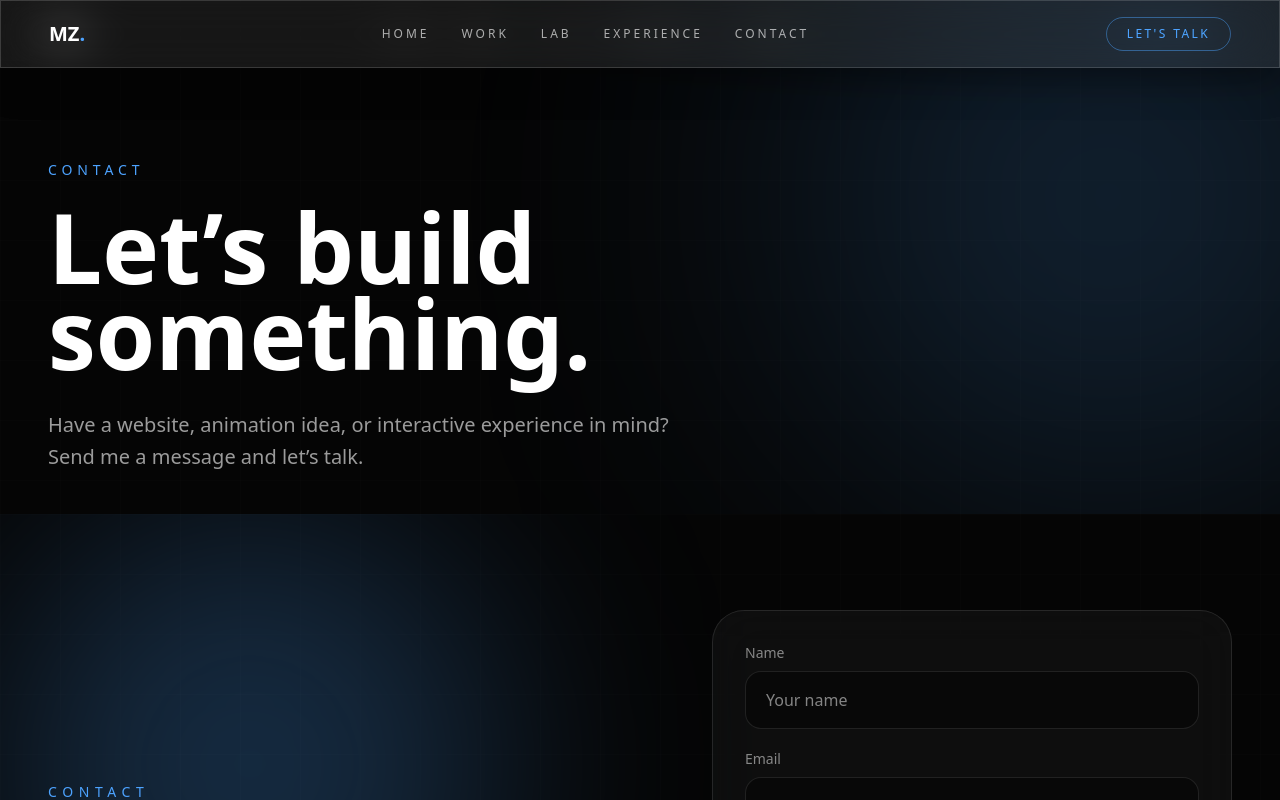
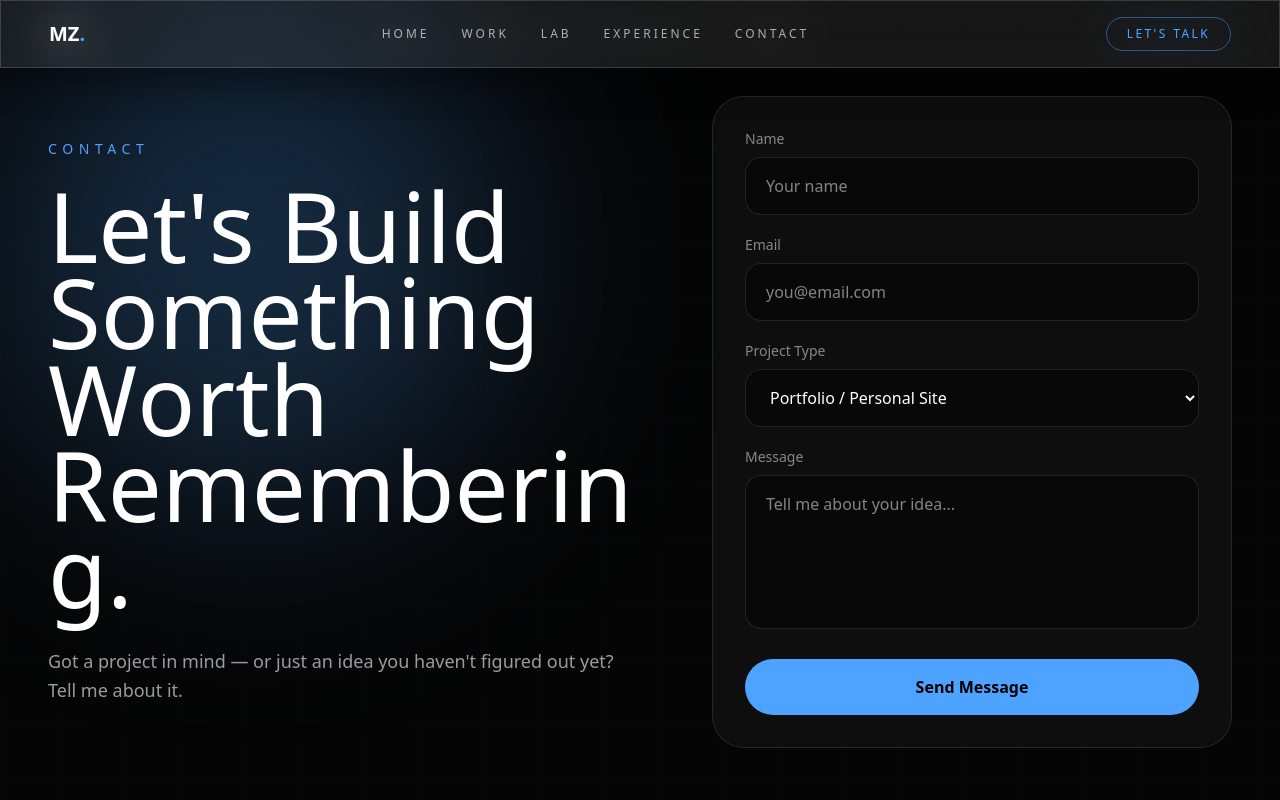
Before and after one commit to zikkops/MarkZakkak, a Next.js app: page /contact in a window 1280 px wide. Shown: the top 800 px of the page. Built offline with nearby package versions, Linux system fonts and the light colour scheme.

Commit message:
adding loading between pages

```diff
--- a/app/components/BillboardSection.tsx
+++ b/app/components/BillboardSection.tsx
@@ -271,7 +271,7 @@ export default function BillboardSection() {
           </h2>
 
           <p className="mt-6 max-w-md text-lg leading-relaxed text-white/65">
-            Immersive digital experiences with glowing motion and futuristic UI.
+            A cyberpunk-inspired interface — layered glow, kinetic type, and a UI built for atmosphere.
           </p>
         </div>
 
--- a/app/components/ContractSection.tsx
+++ b/app/components/ContactSection.tsx
@@ -20,6 +20,7 @@ export default function ContactSection() {
       const card = cardRef.current;
 
       if (!section || !glow || !card) return;
+
       gsap.to(section, {
         scale: 0.94,
         borderRadius: "42px",
@@ -57,7 +58,6 @@ export default function ContactSection() {
 
       const handleMouseMove = (e: MouseEvent) => {
         const rect = section.getBoundingClientRect();
-
         const x = e.clientX - rect.left;
         const y = e.clientY - rect.top;
 
@@ -76,12 +76,17 @@ export default function ContactSection() {
       section.addEventListener("mousemove", handleMouseMove);
       section.addEventListener("mouseleave", handleMouseLeave);
 
+      // Entrance: letters rise from below, starting thin and small
       gsap.from(".contact-letter", {
-        y: 120,
+        y: 80,
+        scaleY: 0.4,
+        scaleX: 0.75,
         opacity: 0,
+        fontWeight: 300,
         duration: 0.8,
         stagger: 0.025,
         ease: "power4.out",
+        transformOrigin: "bottom center",
       });
 
       gsap.from(".contact-card", {
@@ -101,7 +106,6 @@ export default function ContactSection() {
         ease: "power3.out",
       });
 
-
       const letters = gsap.utils.toArray<HTMLElement>(".contact-letter");
 
       letters.forEach((letter, hoveredIndex) => {
@@ -109,38 +113,40 @@ export default function ContactSection() {
           letters.forEach((target, index) => {
             const distance = Math.abs(index - hoveredIndex);
 
-            let weight = 300;
-            let scale = 1;
+            // Default (far away): matches the resting thin state
+            let fontWeight = 300;
+            let scaleY = 0.72;
             let opacity = 0.35;
             let y = 0;
 
             if (distance === 0) {
-              weight = 900;
-              scale = 1.3;
+              fontWeight = 900;
+              scaleY = 1.18;
               opacity = 1;
-              y = -6;
+              y = -5;
             } else if (distance === 1) {
-              weight = 750;
-              scale = 1.16;
+              fontWeight = 700;
+              scaleY = 1.08;
               opacity = 0.85;
-              y = -3;
+              y = -2;
             } else if (distance === 2) {
-              weight = 550;
-              scale = 1.08;
+              fontWeight = 500;
+              scaleY = 0.98;
               opacity = 0.65;
             } else if (distance === 3) {
-              weight = 400;
-              scale = 1.03;
+              fontWeight = 400;
+              scaleY = 0.88;
               opacity = 0.5;
             }
 
             gsap.to(target, {
-              fontWeight: weight,
-              scale,
+              fontWeight,
+              scaleY,
               opacity,
               y,
               duration: 0.25,
               ease: "power2.out",
+              transformOrigin: "bottom center",
             });
           });
         });
@@ -148,15 +154,17 @@ export default function ContactSection() {
 
       const title = section.querySelector(".contact-title");
 
+      // Reset back to the thin resting state (not bold)
       const resetLetters = () => {
         gsap.to(".contact-letter", {
-          fontWeight: 900,
-          scale: 1,
+          fontWeight: 300,
+          scaleY: 1,
           opacity: 1,
           y: 0,
           duration: 0.35,
           ease: "power2.out",
           stagger: 0.01,
+          transformOrigin: "bottom center",
         });
       };
 
@@ -170,6 +178,9 @@ export default function ContactSection() {
     },
     { scope: sectionRef }
   );
+
+  // Text split into 4 lines — spaces render as &nbsp; to preserve inline-block layout
+  const lines = ["Let's Build", "Something", "Worth", "Remembering."];
 
   return (
     <section
@@ -190,13 +201,14 @@ export default function ContactSection() {
             Contact
           </p>
 
-          <h2 className="contact-title font-heading text-6xl font-black leading-[0.9] md:text-8xl">
-            {["Let's Build", "Something."].map((line, lineIndex) => (
+          <h2 className="contact-title font-heading text-6xl leading-[0.9] md:text-8xl" style={{ fontWeight: 300 }}>
+            {lines.map((line, lineIndex) => (
               <span key={lineIndex} className="block">
                 {line.split("").map((char, charIndex) => (
                   <span
                     key={`${lineIndex}-${charIndex}`}
                     className="contact-letter inline-block cursor-default"
+                    style={{ transformOrigin: "bottom center", fontWeight: 300 }}
                   >
                     {char === " " ? "\u00A0" : char}
                   </span>
@@ -206,8 +218,7 @@ export default function ContactSection() {
           </h2>
 
           <p className="mt-8 max-w-xl text-lg leading-relaxed text-white/60">
-            Got a website, animation idea, or interactive experience in mind?
-            Send me a message and let’s turn it into something memorable.
+            Got a project in mind — or just an idea you haven't figured out yet? Tell me about it.
           </p>
         </div>
 
@@ -216,8 +227,6 @@ export default function ContactSection() {
           className="contact-card relative overflow-hidden rounded-[2rem] border border-white/10 bg-white/[0.04] p-6 backdrop-blur-xl md:p-8"
           style={{ transformStyle: "preserve-3d" }}
         >
-
-
           <div className="contact-field mb-5">
             <label className="mb-2 block text-sm text-white/50">Name</label>
             <input
--- a/app/components/Footer.tsx
+++ b/app/components/Footer.tsx
@@ -21,8 +21,7 @@ export default function Footer() {
             </h2>
 
             <p className="mt-6 max-w-xs text-sm leading-relaxed text-white/50">
-              Front-end developer crafting interactive experiences with
-              Next.js, GSAP and creative motion design.
+              Building the web one frame at a time — with Next.js, GSAP, and a soft spot for smooth motion.
             </p>
           </div>
 
--- a/app/components/home/Hero.tsx
+++ b/app/components/home/Hero.tsx
@@ -121,7 +121,7 @@ export default function Hero() {
       <div className="relative z-10 flex min-h-screen items-center">
         <div>
           <p className="hero-label mb-6 text-sm uppercase tracking-[0.35em] text-[#4DA3FF]">
-            Front-End Developer / GSAP Animations
+            Front-End Developer — Motion & Interaction
           </p>
 
           <h1 className="hero-title font-heading text-6xl font-black leading-[0.9] md:text-8xl lg:text-[9rem]">
@@ -137,8 +137,7 @@ export default function Hero() {
           </div>
 
           <p className="hero-description mt-6 max-w-2xl text-lg leading-relaxed text-white/60 md:text-xl">
-            I create interactive websites with clean interfaces, smooth
-            animations, and motion-driven user experiences.
+            I build websites that move with purpose — clean interfaces, precise animations, and interactions people actually notice.
           </p>
 
           <div className="hero-buttons mt-10 flex flex-col gap-4 sm:flex-row">
--- a/app/contact/page.tsx
+++ b/app/contact/page.tsx
@@ -1,4 +1,4 @@
-import ContactSection from "@/app/components/ContractSection";
+import ContactSection from "@/app/components/ContactSection";
 import Footer from "@/app/components/Footer";
 import Header from "@/app/components/Header"
 
@@ -6,27 +6,7 @@ export default function ContactPage() {
   return (
     <main className="bg-[#050505] text-white">
         <Header/>
-      <section className="relative overflow-hidden px-6 pb-10 pt-40 md:px-12">
-        <div className="absolute inset-0 bg-[linear-gradient(rgba(255,255,255,0.05)_1px,transparent_1px),linear-gradient(90deg,rgba(255,255,255,0.05)_1px,transparent_1px)] bg-[size:60px_60px] opacity-20" />
-        <div className="absolute right-[-10%] top-[-20%] h-[600px] w-[600px] rounded-full bg-[#4DA3FF]/20 blur-[150px]" />
 
-        <div className="relative z-10 mx-auto max-w-7xl">
-          <p className="mb-6 text-sm uppercase tracking-[0.35em] text-[#4DA3FF]">
-            Contact
-          </p>
-
-          <h1 className="font-heading text-6xl font-black leading-[0.9] md:text-8xl">
-            Let’s build
-            <br />
-            something.
-          </h1>
-
-          <p className="mt-8 max-w-2xl text-lg leading-relaxed text-white/60 md:text-xl">
-            Have a website, animation idea, or interactive experience in mind?
-            Send me a message and let’s talk.
-          </p>
-        </div>
-      </section>
 
       <ContactSection />
 
--- a/app/experiences/dragon-encounter/page.js
+++ b/app/experiences/dragon-encounter/page.js
@@ -24,8 +24,7 @@ export default function DragonEncounterPage() {
           </h1>
 
           <p className="mx-auto mt-8 max-w-2xl text-lg leading-relaxed text-white/60 md:text-xl">
-            A cinematic scroll-driven encounter built with Next.js, GSAP,
-            ScrollTrigger, video, character callouts, and boss-reveal motion.
+            A scroll-driven cinematic built entirely in GSAP — video, boss reveal, and storytelling woven into one unforgettable page.
           </p>
 
           <a
--- a/app/lab/page.js
+++ b/app/lab/page.js
@@ -18,14 +18,11 @@ export default function LabPage() {
           </p>
 
           <h1 className="font-heading text-6xl font-black leading-[0.9] md:text-8xl">
-            Motion
-            <br />
-            Experiments.
+            Where Ideas<br/> Get Weird.
           </h1>
 
           <p className="mt-8 max-w-2xl text-lg leading-relaxed text-white/60 md:text-xl">
-            A playground for GSAP, ScrollTrigger, Lottie, Spline, cursor
-            interactions, pinned scenes, and experimental interface motion.
+            ScrollTrigger scenes, cursor effects, Lottie experiments, Spline embeds — the lab is where concepts become interactions.
           </p>
         </div>
       </section>
--- a/app/work/page.tsx
+++ b/app/work/page.tsx
@@ -18,15 +18,11 @@ export default function WorkPage() {
           </p>
 
           <h1 className="font-heading text-6xl font-black leading-[0.9] md:text-8xl">
-            Projects
-            <br />
-            in Motion.
+            Work Worth <br />Watching.
           </h1>
 
           <p className="mt-8 max-w-2xl text-lg leading-relaxed text-white/60 md:text-xl">
-            A collection of websites, interfaces, motion experiments, and
-            scroll-driven portfolio experiences built with modern frontend
-            tools.
+            Landing pages, WordPress builds, React apps, and GSAP experiences — made to perform and built to impress.
           </p>
         </div>
       </section>
```
Lines whose indentation alone changed are shown as unchanged.
